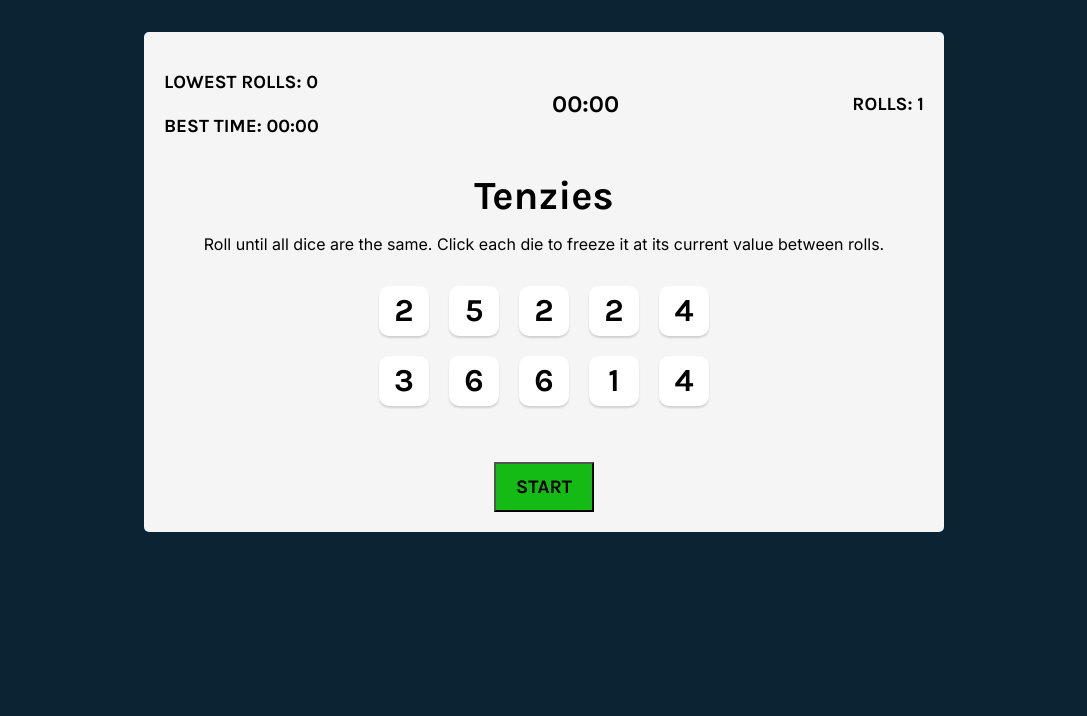
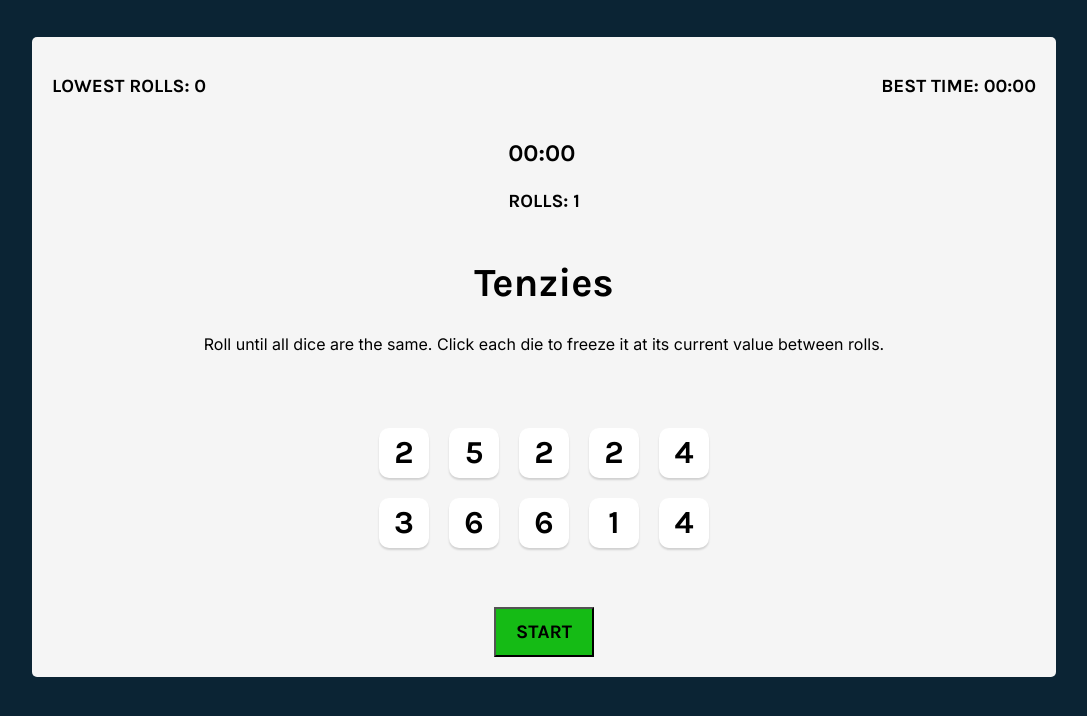
Before and after one commit to shal0054/Tenzies, a React app: page / in a window 1280 px wide. Shown: the top 716 px of the page, without its empty margins (96-1183 px from the left). Built offline with nearby package versions, Linux system fonts and the light colour scheme.

Commit message:
rearrange header

```diff
--- a/components/Header.js
+++ b/components/Header.js
@@ -15,10 +15,13 @@ export default function Header({lowestRolls, numOfRolls, storeBestTime, tenzies,
 
   return (
     <div className="header">
+
       <div className="best">
         <h3>{`LOWEST ROLLS: ${lowestRolls}`}</h3>
         <h3>BEST TIME: {bestTime}</h3>
       </div>
+
+      <div className='score'>
         <Timer
           onValueChange={handleTimer}
           tenzies={tenzies}
@@ -26,5 +29,7 @@ export default function Header({lowestRolls, numOfRolls, storeBestTime, tenzies,
         />
         <h3>{`ROLLS: ${numOfRolls}`}</h3>
       </div>
+
+    </div>
   )
 }
--- a/style.css
+++ b/style.css
@@ -11,8 +11,8 @@ body {
 
 main {
     background-color: #F5F5F5;
-    height: 500px;
-    max-width: 800px;
+    height: 80vh;
+    max-width: 80vw;
     border-radius: 5px;
     padding: 20px;
     display: flex;
@@ -20,22 +20,25 @@ main {
     justify-content: space-between;
     align-items: center;
     margin: auto;
-    margin-top: 2rem;
+    margin-top: 2.3rem;
 }
 
 .header {
     width: 100%;
     display: flex;
+    flex-direction: column;
     justify-content: space-between;
     align-items: center;
-  }
+}
+
+.best {
+    display: flex;
+    justify-content: space-between;
+    width: 100%;
+}
 
 .timer {
     font-size: 1.5rem;
-}
-
-.header h3 {
-    padding: 1% 0%;
 }
 
 .title {
@@ -54,7 +57,7 @@ main {
     display: grid;
     grid-template: auto auto / repeat(5, 1fr);
     gap: 20px;
-    margin-bottom: 40px;
+    margin: 30px;
 }
 
 .die-face {
```
Also changed, not shown: index.pack.js. Lines whose indentation alone changed are shown as unchanged.
